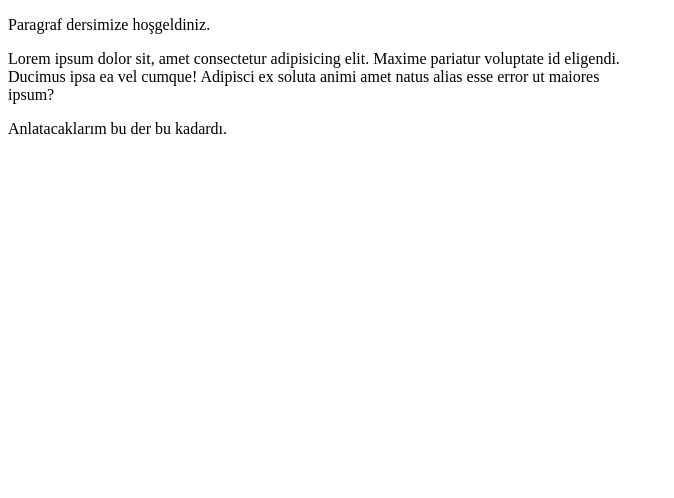
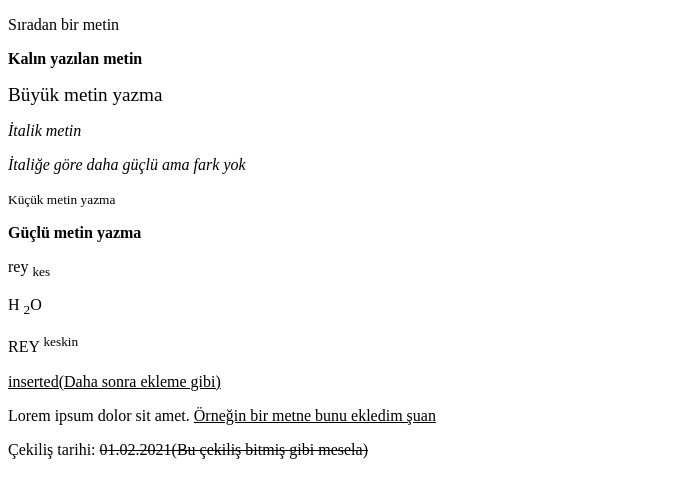
Before and after one commit to reycodart/html5, a plain HTML site: page index.html in a window 1280 px wide. Shown: the whole page, without its empty margins (0-674 px from the left). Drawn offline with Linux system fonts and the light colour scheme.

Commit message:
Metin Biçimlendirme

```diff
--- a/index.html
+++ b/index.html
@@ -4,24 +4,61 @@
     <meta charset="UTF-8">
     <meta http-equiv="X-UA-Compatible" content="IE=edge">
     <meta name="viewport" content="width=device-width, initial-scale=1.0">
-    <title>Paragraf</title>
-    <style>
-        p{
-            width:50%;
-        }
-    </style>
+    <title>Metin Biçimlendirme</title>
 </head>
 <body>
+
     <p>
-        Paragraf dersimize hoşgeldiniz.
+        Sıradan bir metin
     </p>
 
     <p>
-        Lorem ipsum dolor sit, amet consectetur adipisicing elit. Maxime pariatur voluptate id eligendi. Ducimus ipsa ea vel cumque! Adipisci ex soluta animi amet natus alias esse error ut maiores ipsum?
+        <b>Kalın yazılan metin</b>
     </p>
 
     <p>
-        Anlatacaklarım bu der bu kadardı.
+        <big>Büyük metin yazma</big>
     </p>
+
+    <p>
+        <i>İtalik metin</i>
+    </p>
+
+    <p>
+        <em>İtaliğe göre daha güçlü ama fark yok</em>
+    </p>
+
+    <p>
+        <small>Küçük metin yazma</small>
+    </p>
+
+    <p>
+        <strong>Güçlü metin yazma</strong>
+    </p>
+
+    <p> rey
+        <sub>kes</sub>
+    </p>
+
+    <p>H
+        <sub>2</sub>O
+    </p>
+
+    <p>REY
+        <sup>keskin</sup>
+    </p>
+
+    <p>
+        <ins>inserted(Daha sonra ekleme gibi)</ins>
+    </p>
+
+    <p>
+        Lorem ipsum dolor sit amet. <ins>Örneğin bir metne bunu ekledim şuan</ins>
+    </p>
+
+    <p>
+        Çekiliş tarihi: <del>01.02.2021(Bu çekiliş bitmiş gibi mesela)</del>
+    </p>
+
 </body>
 </html>
```
